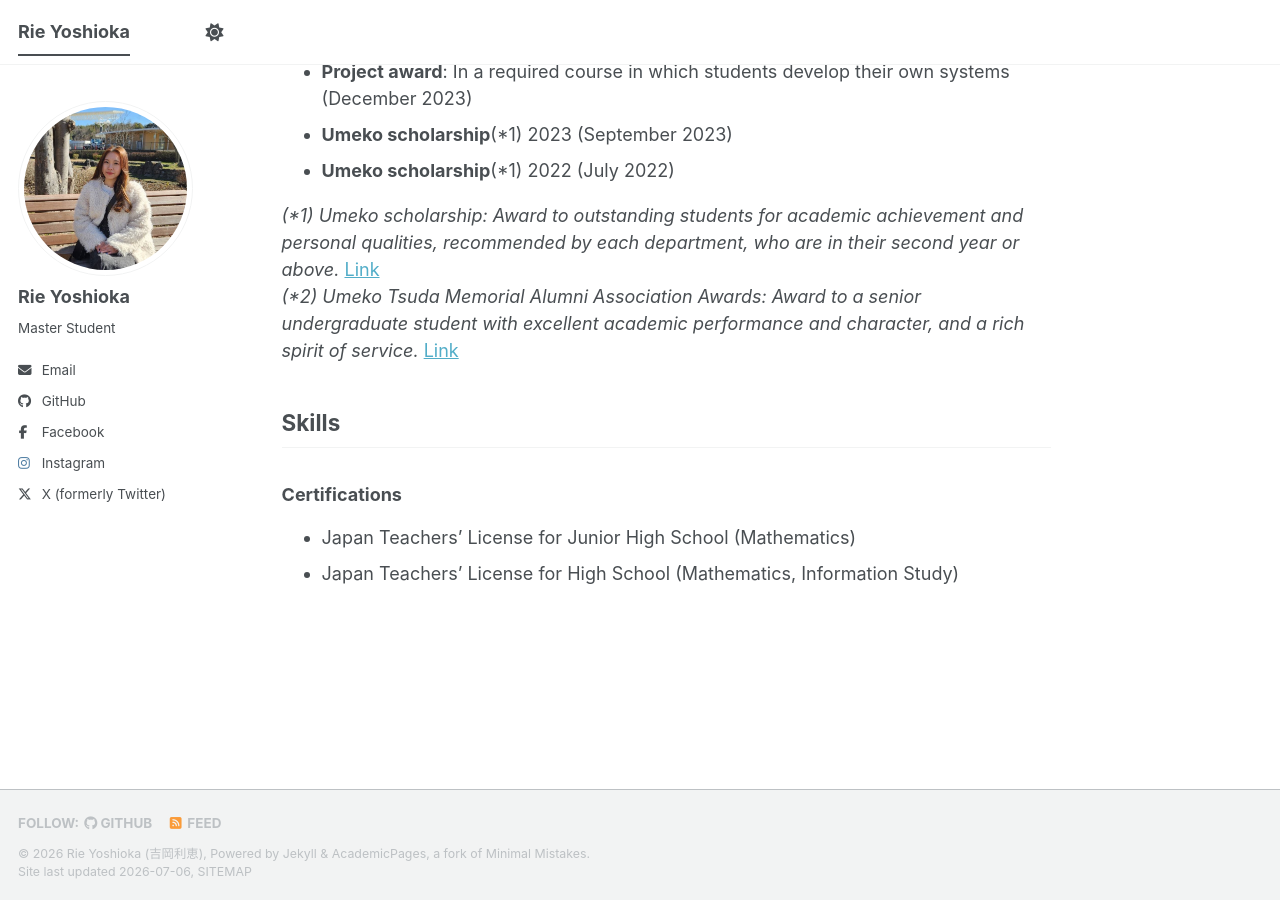
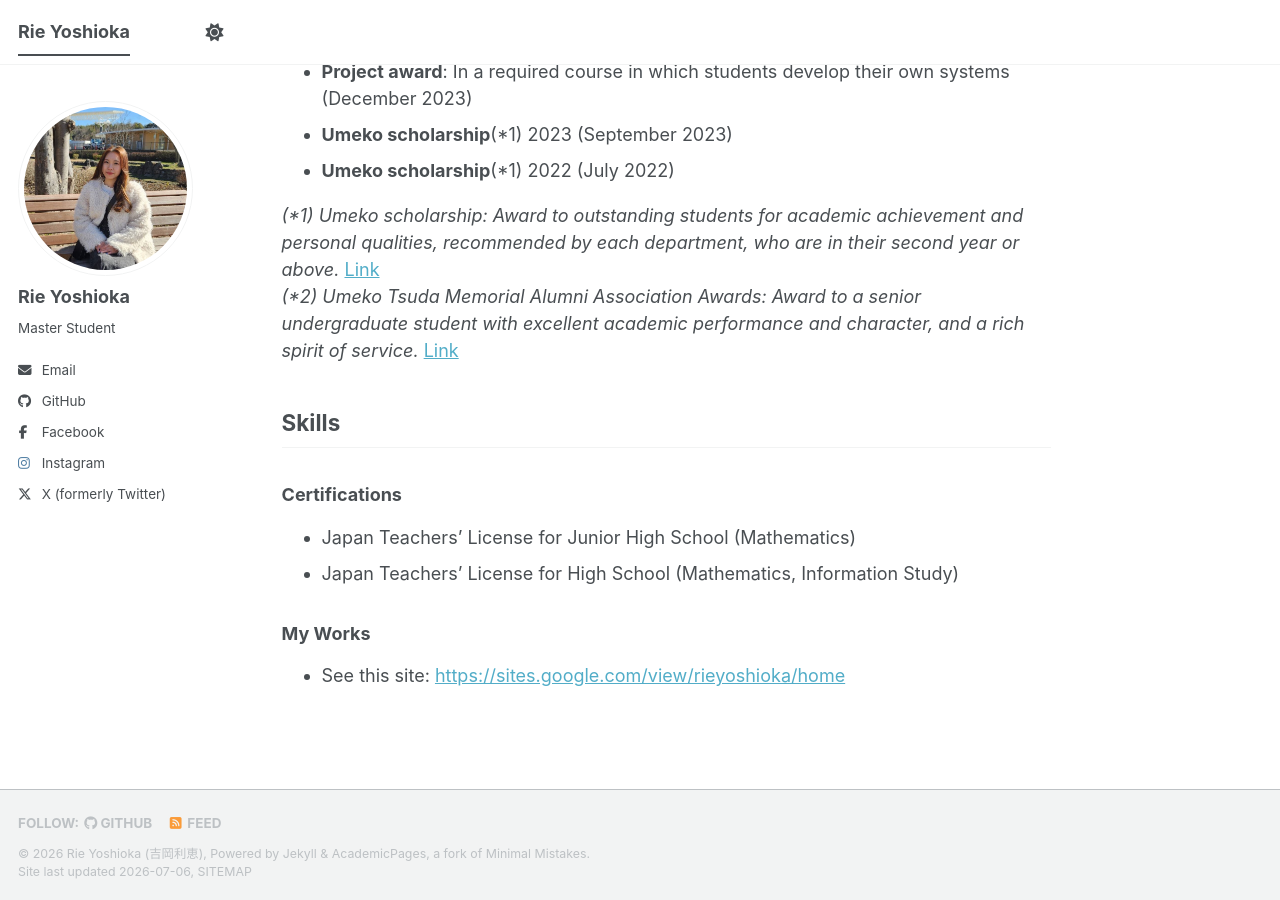
Before and after one commit to rie-yoshi/rie-yoshi.github.io, a Jekyll site: the page built from _pages/about.md, in a window 1280 px wide and 900 px high, scrolled down 811 px. Built offline with Jekyll 4.4.1, drawn with Linux system fonts in a browser that asks for light colours; a script bundle is joined from its source files by our own code; library files that are not in the unit come from our copies.

Commit message:
Add 'My Works' section to about page
Added a section for personal works with a link.

```diff
--- a/_pages/about.md
+++ b/_pages/about.md
@@ -34,6 +34,9 @@ Hand object interaction
 - Japan Teachers' License for Junior High School (Mathematics)
 - Japan Teachers' License for High School (Mathematics, Information Study)
 
+### My Works
+- See this site: [https://sites.google.com/view/rieyoshioka/home](https://sites.google.com/view/rieyoshioka/home)
+
 <!--
 Getting started
 ======
```
